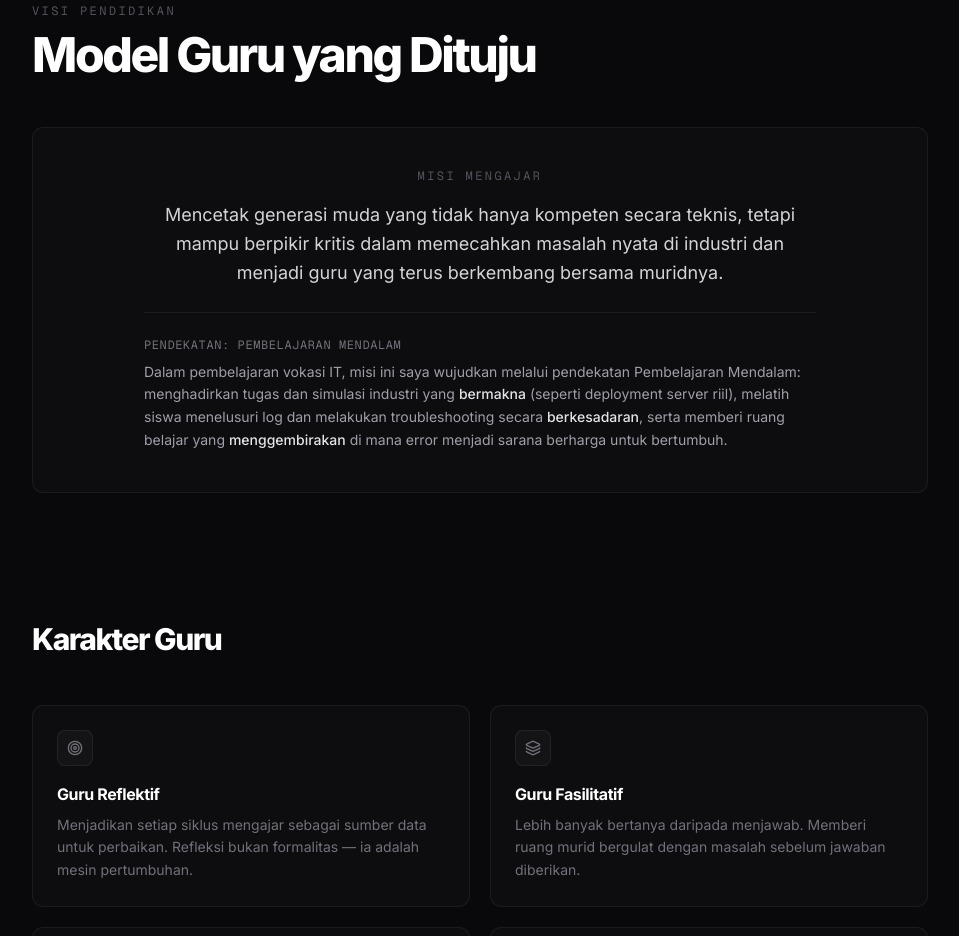
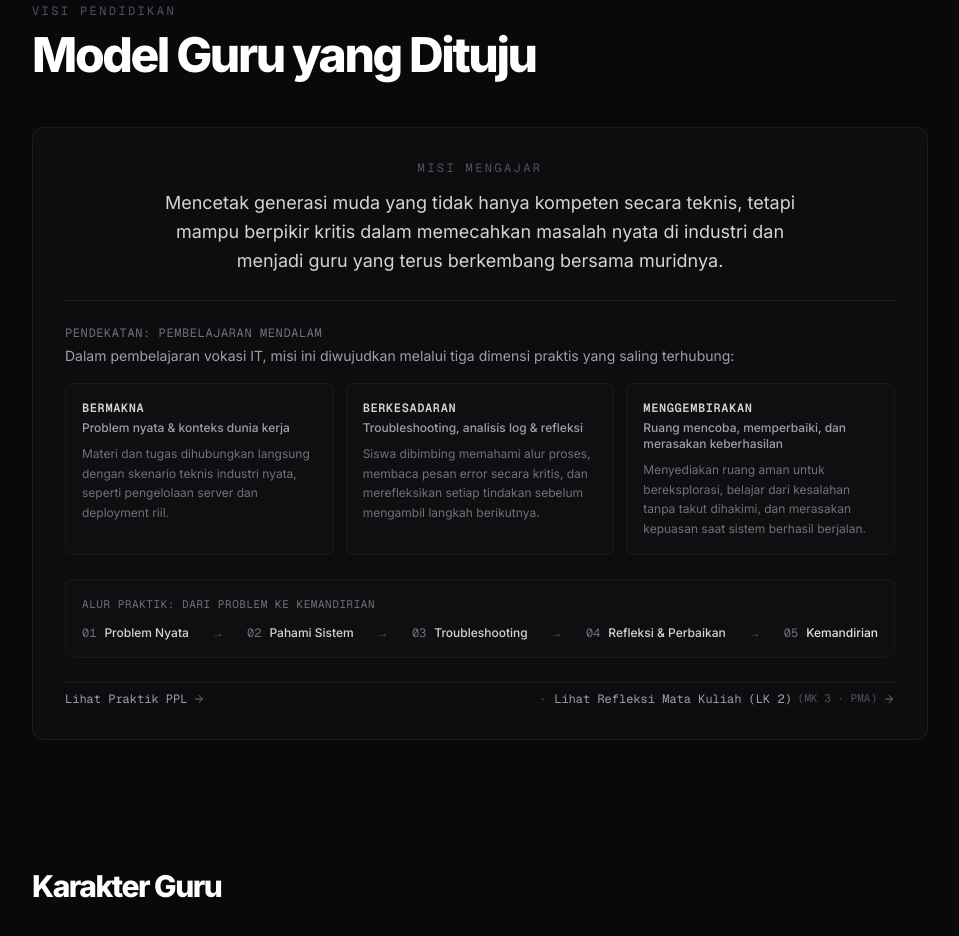
Before and after one commit to muslichwr/portofolio, a Next.js app: page /about in a window 1280 px wide. Shown: the part 1420-2356 px from the top of the page, without its empty margins (160-1119 px from the left). Built offline with nearby package versions, Linux system fonts and the light colour scheme.

Commit message:
Pembelajaran Mendalam v2

```diff
--- a/app/about/page.tsx
+++ b/app/about/page.tsx
@@ -327,9 +327,10 @@ export default function AboutPage() {
           </div>
 
           {/* Misi Mengajar callout */}
-          <div className="rounded-xl border border-white/[0.06] bg-white/[0.02] p-8 md:p-10">
+          <div className="rounded-xl border border-white/[0.06] bg-white/[0.02] p-6 md:p-8 space-y-6">
+            {/* Mission Statement */}
             <div className="text-center">
-              <p className="mb-4 font-mono text-xs uppercase tracking-[0.2em] text-zinc-600">
+              <p className="mb-3 font-mono text-xs uppercase tracking-[0.2em] text-zinc-600">
                 Misi Mengajar
               </p>
               <p className="mx-auto max-w-2xl text-base leading-relaxed text-zinc-300 md:text-lg">
@@ -340,15 +341,120 @@ export default function AboutPage() {
               </p>
             </div>
 
-            <div className="mx-auto my-6 max-w-2xl border-t border-white/[0.06]" />
+            <div className="border-t border-white/[0.06]" />
 
-            <div className="mx-auto max-w-2xl space-y-2 text-left">
-              <p className="font-mono text-xs uppercase tracking-wider text-zinc-500">
-                Pendekatan: Pembelajaran Mendalam
+            {/* Context Label & 3 Dimensions */}
+            <div className="space-y-4">
+              <div>
+                <p className="font-mono text-xs uppercase tracking-wider text-zinc-500">
+                  Pendekatan: Pembelajaran Mendalam
+                </p>
+                <p className="mt-1 text-sm leading-relaxed text-zinc-400">
+                  Dalam pembelajaran vokasi IT, misi ini diwujudkan melalui tiga dimensi praktis yang saling terhubung:
+                </p>
+              </div>
+
+              <div className="grid grid-cols-1 gap-3 md:grid-cols-3">
+                <div className="rounded-lg border border-white/[0.04] bg-white/[0.01] p-4">
+                  <p className="font-mono text-xs font-semibold uppercase tracking-wider text-zinc-300">
+                    Bermakna
+                  </p>
+                  <p className="mt-1 text-xs font-medium text-zinc-400">
+                    Problem nyata &amp; konteks dunia kerja
+                  </p>
+                  <p className="mt-2 text-xs leading-relaxed text-zinc-500">
+                    Materi dan tugas dihubungkan langsung dengan skenario teknis industri nyata, seperti pengelolaan server dan deployment riil.
+                  </p>
+                </div>
+
+                <div className="rounded-lg border border-white/[0.04] bg-white/[0.01] p-4">
+                  <p className="font-mono text-xs font-semibold uppercase tracking-wider text-zinc-300">
+                    Berkesadaran
+                  </p>
+                  <p className="mt-1 text-xs font-medium text-zinc-400">
+                    Troubleshooting, analisis log &amp; refleksi
+                  </p>
+                  <p className="mt-2 text-xs leading-relaxed text-zinc-500">
+                    Siswa dibimbing memahami alur proses, membaca pesan error secara kritis, dan merefleksikan setiap tindakan sebelum mengambil langkah berikutnya.
+                  </p>
+                </div>
+
+                <div className="rounded-lg border border-white/[0.04] bg-white/[0.01] p-4">
+                  <p className="font-mono text-xs font-semibold uppercase tracking-wider text-zinc-300">
+                    Menggembirakan
+                  </p>
+                  <p className="mt-1 text-xs font-medium text-zinc-400">
+                    Ruang mencoba, memperbaiki, dan merasakan keberhasilan
+                  </p>
+                  <p className="mt-2 text-xs leading-relaxed text-zinc-500">
+                    Menyediakan ruang aman untuk bereksplorasi, belajar dari kesalahan tanpa takut dihakimi, dan merasakan kepuasan saat sistem berhasil berjalan.
+                  </p>
+                </div>
+              </div>
+            </div>
+
+            {/* Mini Framework: Alur Praktik */}
+            <div className="rounded-lg border border-white/[0.04] bg-white/[0.01] p-4">
+              <p className="mb-3 font-mono text-[11px] uppercase tracking-wider text-zinc-500">
+                Alur Praktik: Dari Problem ke Kemandirian
               </p>
-              <p className="text-sm leading-relaxed text-zinc-400">
-                Dalam pembelajaran vokasi IT, misi ini saya wujudkan melalui pendekatan Pembelajaran Mendalam: menghadirkan tugas dan simulasi industri yang <span className="font-medium text-zinc-200">bermakna</span> (seperti deployment server riil), melatih siswa menelusuri log dan melakukan troubleshooting secara <span className="font-medium text-zinc-200">berkesadaran</span>, serta memberi ruang belajar yang <span className="font-medium text-zinc-200">menggembirakan</span> di mana error menjadi sarana berharga untuk bertumbuh.
-              </p>
+              <div className="flex flex-col gap-2.5 sm:flex-row sm:items-center sm:justify-between text-xs">
+                <div className="flex items-center gap-2">
+                  <span className="font-mono text-zinc-500">01</span>
+                  <span className="font-medium text-zinc-300">Problem Nyata</span>
+                </div>
+                <span className="hidden text-zinc-600 sm:inline" aria-hidden="true">→</span>
+                <span className="text-zinc-600 sm:hidden text-center text-[10px]" aria-hidden="true">↓</span>
+
+                <div className="flex items-center gap-2">
+                  <span className="font-mono text-zinc-500">02</span>
+                  <span className="font-medium text-zinc-300">Pahami Sistem</span>
+                </div>
+                <span className="hidden text-zinc-600 sm:inline" aria-hidden="true">→</span>
+                <span className="text-zinc-600 sm:hidden text-center text-[10px]" aria-hidden="true">↓</span>
+
+                <div className="flex items-center gap-2">
+                  <span className="font-mono text-zinc-500">03</span>
+                  <span className="font-medium text-zinc-300">Troubleshooting</span>
+                </div>
+                <span className="hidden text-zinc-600 sm:inline" aria-hidden="true">→</span>
+                <span className="text-zinc-600 sm:hidden text-center text-[10px]" aria-hidden="true">↓</span>
+
+                <div className="flex items-center gap-2">
+                  <span className="font-mono text-zinc-500">04</span>
+                  <span className="font-medium text-zinc-300">Refleksi &amp; Perbaikan</span>
+                </div>
+                <span className="hidden text-zinc-600 sm:inline" aria-hidden="true">→</span>
+                <span className="text-zinc-600 sm:hidden text-center text-[10px]" aria-hidden="true">↓</span>
+
+                <div className="flex items-center gap-2">
+                  <span className="font-mono text-zinc-500">05</span>
+                  <span className="font-medium text-zinc-200">Kemandirian</span>
+                </div>
+              </div>
+            </div>
+
+            {/* Evidence Bridge Links */}
+            <div className="flex flex-col gap-3 pt-2 border-t border-white/[0.06] sm:flex-row sm:items-center sm:justify-between text-xs">
+              <Link
+                href="/artefak"
+                className="group inline-flex items-center gap-1.5 font-mono text-zinc-400 hover:text-white transition-colors"
+              >
+                <span>Lihat Praktik PPL</span>
+                <ArrowRight className="size-3 text-zinc-500 transition-transform group-hover:translate-x-0.5" />
+              </Link>
+
+              <div className="flex items-center gap-2 font-mono">
+                <span className="text-zinc-600 hidden sm:inline" aria-hidden="true">·</span>
+                <Link
+                  href="/refleksi-matkul"
+                  className="group inline-flex items-center gap-1.5 text-zinc-400 hover:text-white transition-colors"
+                >
+                  <span>Lihat Refleksi Mata Kuliah (LK 2)</span>
+                  <span className="text-zinc-600 text-[11px]">(MK 3 · PMA)</span>
+                  <ArrowRight className="size-3 text-zinc-500 transition-transform group-hover:translate-x-0.5" />
+                </Link>
+              </div>
             </div>
           </div>
         </div>
--- a/app/artefak/page.tsx
+++ b/app/artefak/page.tsx
@@ -204,10 +204,29 @@ export default function ArtefakPage() {
             Analisis penyusunan dan implementasi modul ajar dalam tiga siklus
             PPL Terbimbing, mencakup dasar pedagogis, dinamika pembelajaran,
             kendala praktik, capaian peserta didik, dan rencana penyesuaian.
-            Rangkaian siklus ini memperlihatkan penerapan bertahap prinsip
-            Pembelajaran Mendalam dalam laboratorium IT vokasi—menghubungkan tugas kejuruan
-            yang autentik, troubleshooting berkesadaran, serta kemandirian belajar siswa.
+            Tiga siklus PPL ini menunjukkan praktik yang sejalan dengan
+            Pembelajaran Mendalam dalam laboratorium IT vokasi.
           </p>
+
+          {/* Orientation Cue */}
+          <div className="mt-6 flex flex-wrap items-center gap-2 font-mono text-[11px] text-zinc-500">
+            <span className="uppercase tracking-wider text-zinc-600">Orientasi:</span>
+            <div className="flex items-center gap-1.5 rounded-md border border-zinc-800/80 bg-zinc-900/40 px-2.5 py-1">
+              <span className="font-semibold text-zinc-300">Bermakna</span>
+              <span className="text-zinc-600">·</span>
+              <span>Problem nyata &amp; konteks kerja</span>
+            </div>
+            <div className="flex items-center gap-1.5 rounded-md border border-zinc-800/80 bg-zinc-900/40 px-2.5 py-1">
+              <span className="font-semibold text-zinc-300">Berkesadaran</span>
+              <span className="text-zinc-600">·</span>
+              <span>Troubleshooting &amp; membaca log</span>
+            </div>
+            <div className="flex items-center gap-1.5 rounded-md border border-zinc-800/80 bg-zinc-900/40 px-2.5 py-1">
+              <span className="font-semibold text-zinc-300">Menggembirakan</span>
+              <span className="text-zinc-600">·</span>
+              <span>Ruang mencoba &amp; keberhasilan</span>
+            </div>
+          </div>
         </div>
       </section>
 
--- a/app/page.tsx
+++ b/app/page.tsx
@@ -208,7 +208,12 @@ export default function HomePage() {
 
           {/* ── Supporting Subtitle ── */}
           <p className="mx-auto mt-6 max-w-xl text-sm leading-relaxed text-zinc-400 sm:text-base">
-            <span className="text-zinc-200">Logic First, Syntax Later.</span> Pembelajaran Mendalam untuk kelas vokasi yang berakar pada masalah nyata dan dunia kerja.
+            Pembelajaran Mendalam untuk kelas vokasi yang dekat dengan problem nyata dan dunia kerja.
+          </p>
+
+          {/* ── Triad Dimensions ── */}
+          <p className="mt-3 font-mono text-[11px] uppercase tracking-[0.2em] text-zinc-500 sm:text-xs">
+            Bermakna · Berkesadaran · Menggembirakan
           </p>
 
           {/* CTA Button — navigates to /about */}
@@ -257,7 +262,7 @@ export default function HomePage() {
               Model Guru yang Dituju
             </h2>
             <p className="mt-4 max-w-xl text-sm leading-relaxed text-zinc-500">
-              Empat karakter ini menjadi cara saya menerjemahkan Pembelajaran Mendalam ke dalam praktik nyata sebagai guru vokasi.
+              Empat karakter ini menjadi cara saya menerjemahkan Pembelajaran Mendalam ke dalam praktik sebagai guru vokasi.
             </p>
           </div>
 
```
